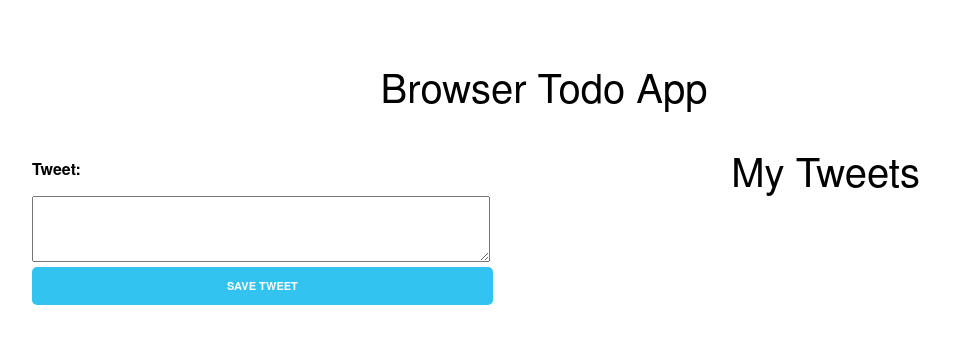
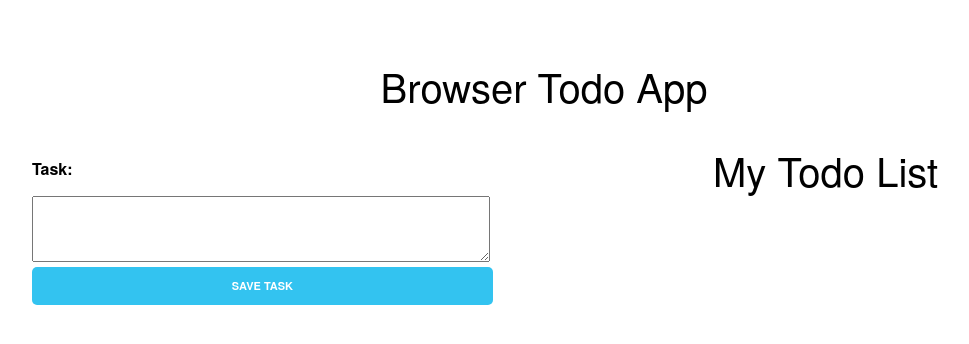
Before and after one commit to aremuolayinka02/browser-notepad, a plain HTML site: page index.html in a window 1280 px wide. Shown: the whole page, without its empty margins (96-1065 px from the left). Drawn offline with Linux system fonts and the light colour scheme.

Commit message:
Final touch

```diff
--- a/index.html
+++ b/index.html
@@ -15,18 +15,18 @@
     <div class="container">
 
         <div>
-            <p id="tweet-header">Tweet:</p>
+            <p id="tweet-header">Task:</p>
             <form method="post" id="submit-tweet">
 
                 <textarea id="tweet-text"></textarea>
-                <input type="submit" value="Save Tweet">
+                <input type="submit" value="Save Task">
 
             </form>
 
         </div>
 
         <div>
-            <h3>My Tweets</h1>
+            <h3>My Todo List</h1>
             <div id="tweet-list">
 
             </div>
```
